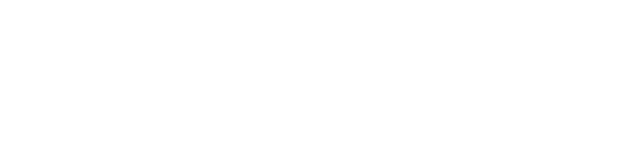
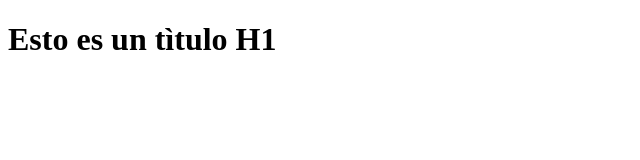
Before and after one commit to Federico18011980/repo_local1, a plain HTML site: page index.html in a window 1280 px wide. Shown: the whole page, without its empty margins (0-640 px from the left). Drawn offline with Linux system fonts and the light colour scheme.

Commit message:
modificacion del index

```diff
--- a/index.html
+++ b/index.html
@@ -4,9 +4,9 @@
     <meta charset="UTF-8">
     <meta http-equiv="X-UA-Compatible" content="IE=edge">
     <meta name="viewport" content="width=device-width, initial-scale=1.0">
-    <title>Document</title>
+    <title>Prueba git y github</title>
 </head>
 <body>
-
+    <h1>Esto es un tìtulo H1</h1>
 </body>
 </html>
```
